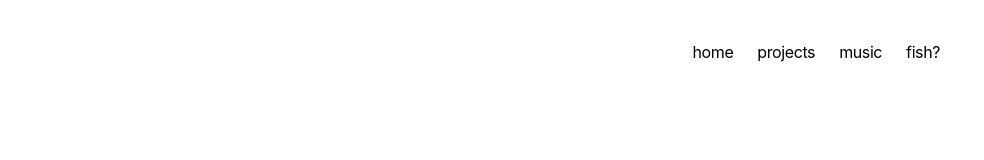
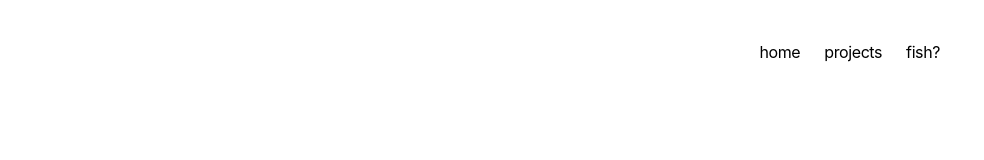
Before and after one commit to emlyychen/emily-chen-portfolio, a Next.js app: page / in a window 1280 px wide. Shown: the top 160 px of the page, without its empty margins (144-1128 px from the left). Built offline with nearby package versions, Linux system fonts and the light colour scheme.

Commit message:
fix navbar

```diff
--- a/app/components/nav.tsx
+++ b/app/components/nav.tsx
@@ -7,9 +7,9 @@ const navItems = {
   '/projects': {
     name: 'projects',
   },
-  '/music': {
-    name: 'music'
-  },
+  // '/music': {
+  //   name: 'music'
+  // },
   'https://www.youtube.com/watch?v=6_hl8AB7Uf0':{
     name: 'fish?'
   },
```
